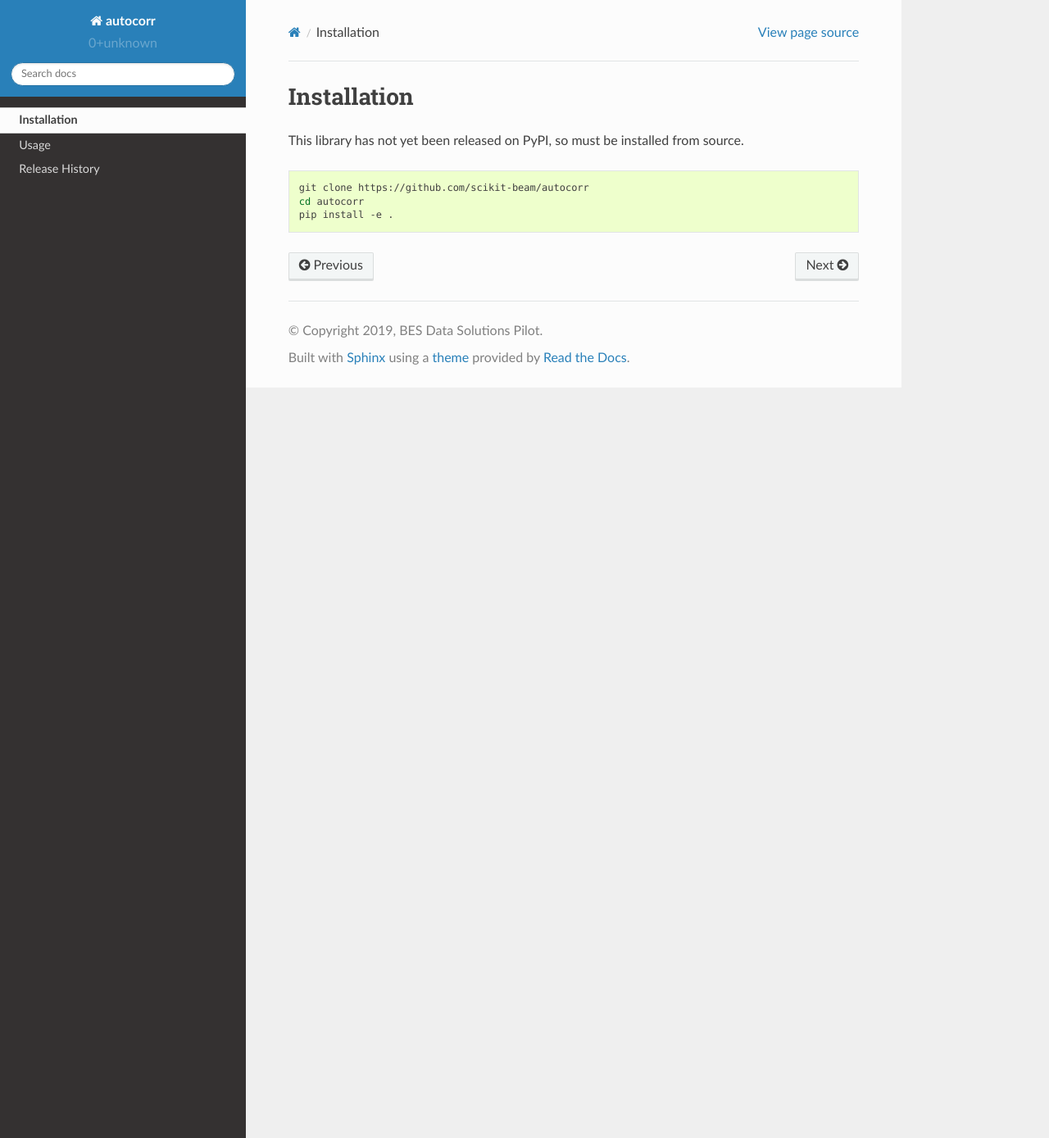
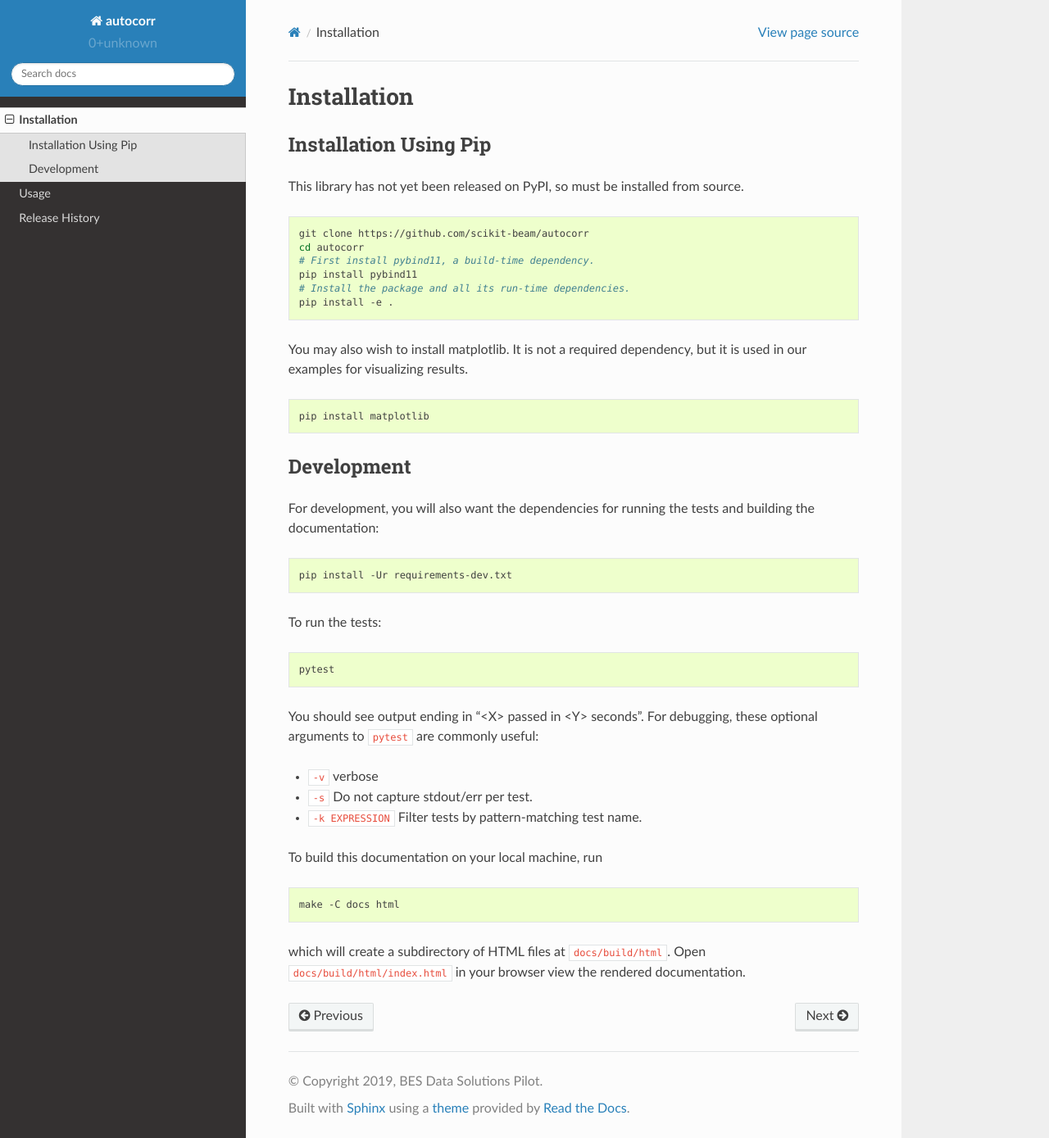
Before and after one commit to scikit-beam/autocorr, a Sphinx documentation site: the page built from docs/source/installation.rst, in a window 1280 px wide and 1389 px high. Shown: the whole window at 82% size. Built offline with Sphinx 7.4.7 and the Read the Docs theme 2.0.0, drawn with Linux system fonts in a browser that asks for light colours.

Commit message:
Move installation/usage notes into docs. Put link in README.

```diff
--- a/docs/source/installation.rst
+++ b/docs/source/installation.rst
@@ -1,6 +1,9 @@
 ============
 Installation
 ============
+
+Installation Using Pip
+======================
 
 This library has not yet been released on PyPI, so must be installed from
 source.
@@ -9,4 +12,46 @@ source.
 
    git clone https://github.com/scikit-beam/autocorr
    cd autocorr
+   # First install pybind11, a build-time dependency.
+   pip install pybind11
+   # Install the package and all its run-time dependencies.
    pip install -e .
+
+You may also wish to install matplotlib. It is not a required dependency, but
+it is used in our examples for visualizing results.
+
+.. code:: bash
+
+   pip install matplotlib
+
+Development
+===========
+
+For development, you will also want the dependencies for running the tests and
+building the documentation:
+
+.. code-block:: bash
+
+    pip install -Ur requirements-dev.txt
+
+To run the tests:
+
+.. code-block:: bash
+
+    pytest
+
+You should see output ending in "<X> passed in <Y> seconds". For debugging,
+these optional arguments to ``pytest`` are commonly useful:
+
+* ``-v`` verbose
+* ``-s`` Do not capture stdout/err per test.
+* ``-k EXPRESSION`` Filter tests by pattern-matching test name.
+
+To build this documentation on your local machine, run
+
+.. code-block:: bash
+
+    make -C docs html
+
+which will create a subdirectory of HTML files at ``docs/build/html``. Open
+``docs/build/html/index.html`` in your browser view the rendered documentation.
```
Also changed, not shown: README.rst (+2 -28 lines), docs/source/usage.rst (+24 -0 lines).
